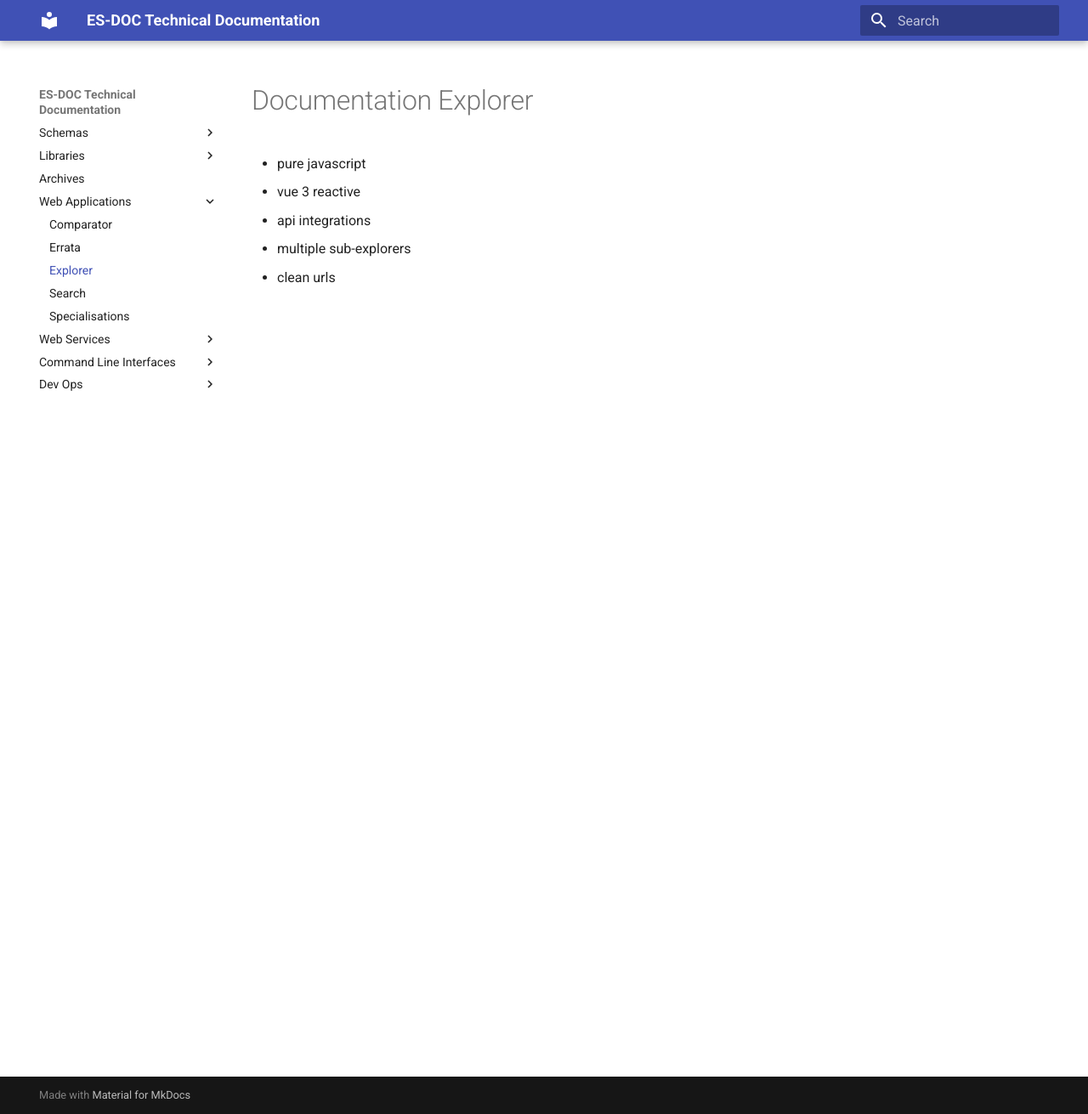
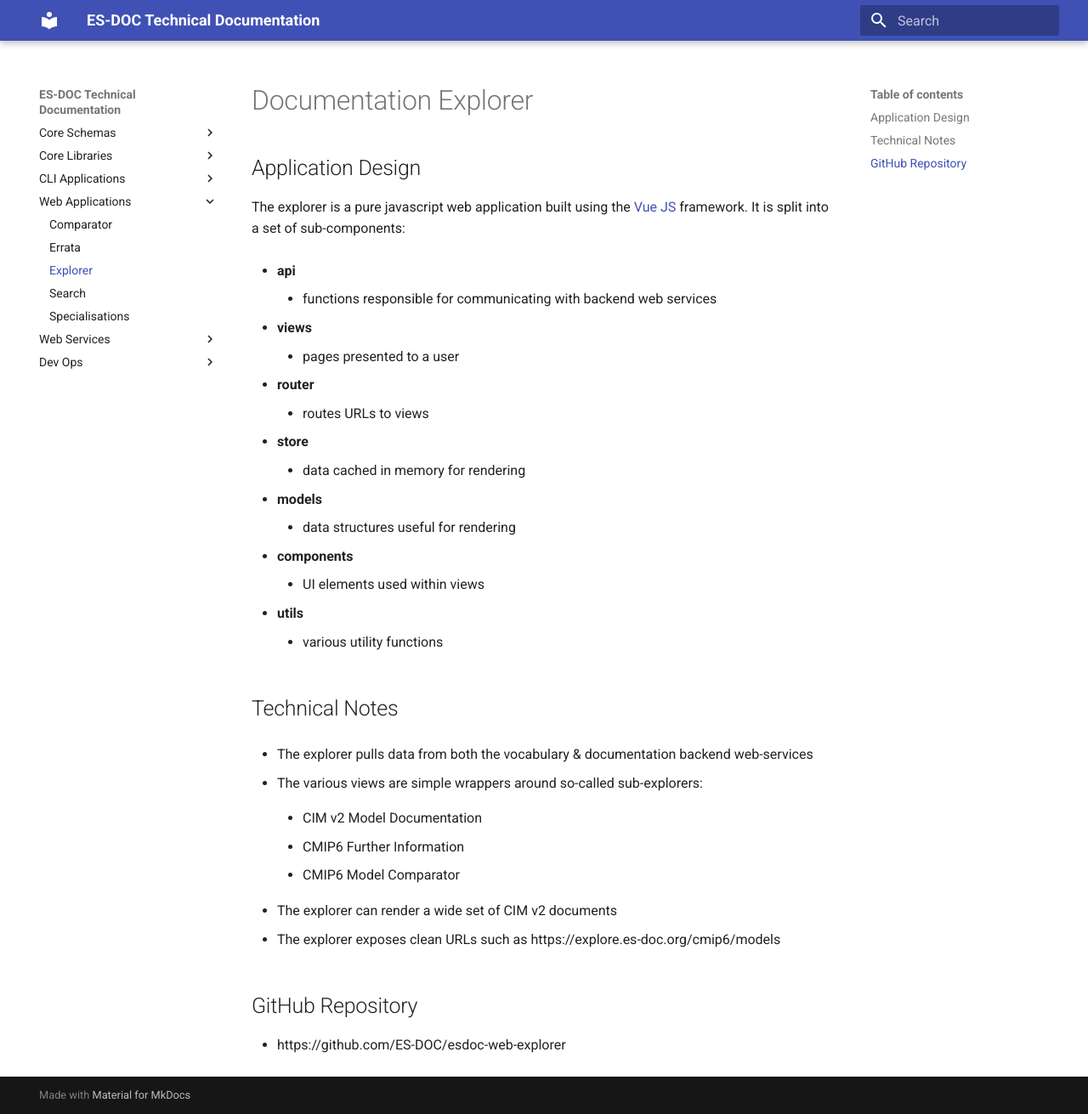
Before and after one commit to ES-DOC/esdoc-technical, an MkDocs documentation site: the page built from docs/web/apps/explorer.md, in a window 1280 px wide and 1311 px high. Shown: the whole window at 85% size. Built offline with MkDocs 1.6.1 and Material for MkDocs 9.7.7, drawn with Linux system fonts in a browser that asks for light colours.

```diff
--- a/docs/shells/cordex.md
+++ b/docs/shells/cordex.md
@@ -0,0 +1 @@
+# CORDEX Shell Application
--- a/docs/web/apps/explorer.md
+++ b/docs/web/apps/explorer.md
@@ -1,7 +1,46 @@
 # Documentation Explorer
 
-- pure javascript
-- vue 3 reactive
-- api integrations
-- multiple sub-explorers
-- clean urls
+## Application Design
+
+The explorer is a pure javascript web application built using the [Vue JS](https://vuejs.org/) framework.  It is split into a set of sub-components:
+
+- **api**
+    - functions responsible for communicating with backend web services
+
+- **views**
+    - pages presented to a user
+
+- **router**
+    - routes URLs to views
+
+- **store**
+    - data cached in memory for rendering
+
+- **models**
+    - data structures useful for rendering
+
+- **components**
+    - UI elements used within views
+
+- **utils**
+    - various utility functions
+
+## Technical Notes
+
+- The explorer pulls data from both the vocabulary & documentation backend web-services
+
+- The various views are simple wrappers around so-called sub-explorers:
+
+    - CIM v2 Model Documentation
+
+    - CMIP6 Further Information
+
+    - CMIP6 Model Comparator
+
+- The explorer can render a wide set of CIM v2 documents
+
+- The explorer exposes clean URLs such as https://explore.es-doc.org/cmip6/models
+
+## GitHub Repository
+
+- https://github.com/ES-DOC/esdoc-web-explorer
--- a/mkdocs.yml
+++ b/mkdocs.yml
@@ -1,13 +1,16 @@
 dev_addr: !ENV [ESDOC_TECH_DEV_ADDR, 127.0.0.1:8000]
 
 nav:
-  - Schemas:
-    - Ontology: "schemas/ontology.md"
+  - Core Schemas:
+    - CIM Ontology: "schemas/ontology.md"
     - Specialisations: "schemas/specialisations.md"
-  - Libraries:
+  - Core Libraries:
     - pyessv: "libs/pyessv.md"
     - pyesdoc: "libs/pyesdoc.md"
-  - Archives: "archives.md"
+  - CLI Applications:
+    - Main: "shells/main.md"
+    - CMIP6: "shells/cmip6.md"
+    - CORDEX: "shells/cordex.md"
   - Web Applications:
     - Comparator: "web/apps/comparator.md"
     - Errata: "web/apps/errata.md"
@@ -18,10 +21,6 @@ nav:
     - Documentation: "web/services/documentation.md"
     - CDF2CIM: "web/services/cdf2cim.md"
     - Dataset Errata: "web/services/errata.md"
-  - Command Line Interfaces:
-    - Main: "shells/main.md"
-    - CMIP6: "shells/cmip6.md"
-    - CORDEX: "shells/cordex.md"
   - Dev Ops:
     - Overview: "devops/overview.md"
     - OpalStack: "devops/opalstack.md"
```
Also changed, not shown: docs/index.md (+7 -2 lines), docs/shells/cmip6.md (+196 -0 lines), docs/shells/main.md (+29 -0 lines), docs/archives.md (deleted), docs/shells/overview.md (deleted).
